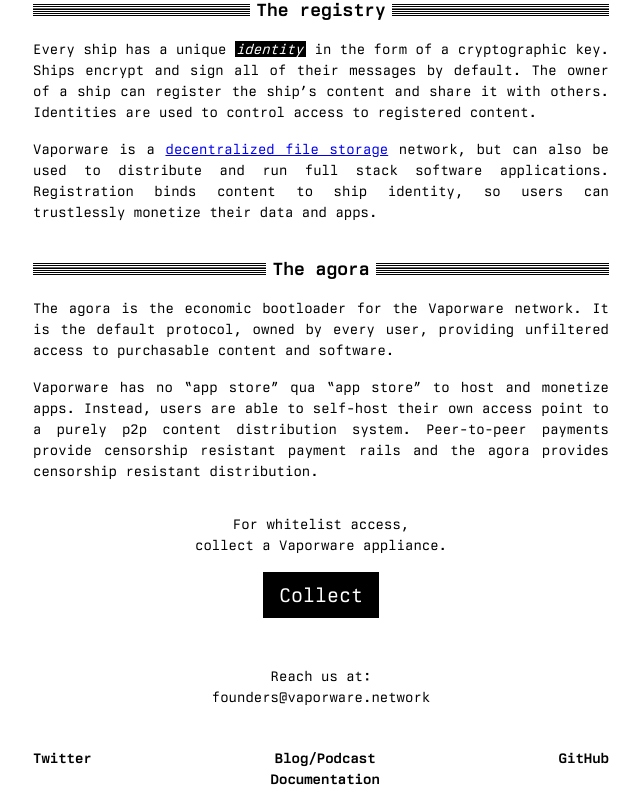
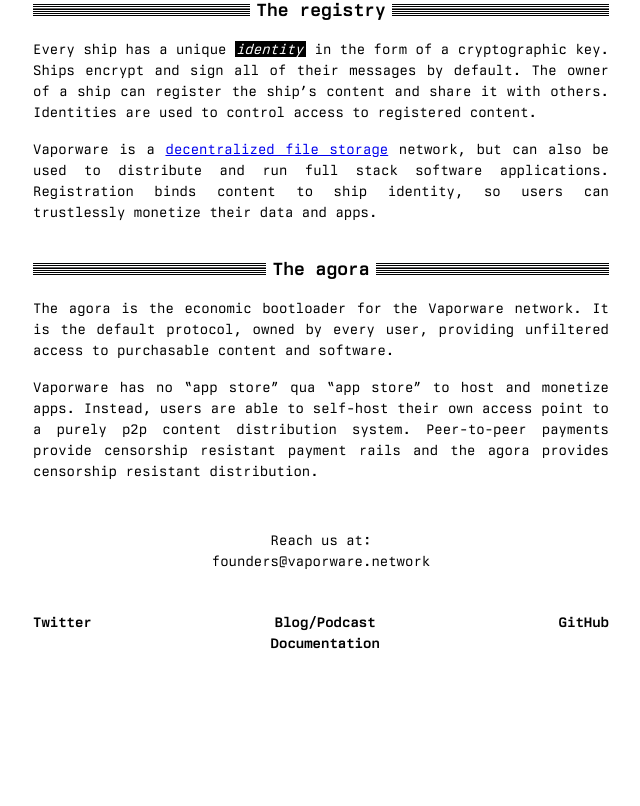
Before and after one commit to deathtothecorporation/vaporware.network, a Next.js app: page / in a window 1280 px wide. Shown: the part 1101-1907 px from the top of the page, without its empty margins (319-959 px from the left). After the commit the page ends 1771 px from the top, so only its background shows below. Built offline with nearby package versions, Linux system fonts and the light colour scheme.

Commit message:
Update language

```diff
--- a/src/app/layout.tsx
+++ b/src/app/layout.tsx
@@ -198,13 +198,6 @@
 
             <hr className="my-4" />
 
-            <p className="mb-2">
-              For whitelist access, collect a Vaporware appliance:
-              <br />
-              <a href="https://zora.co/collect/base:0x5ea0b45d94eba075b95c1296a8e5b8397ee6b8f9/1">
-                Collect
-              </a>
-            </p>
 
             <p className="mb-2">Reach us at: founders@vaporware.network</p>
             <ul>
--- a/src/app/page.tsx
+++ b/src/app/page.tsx
@@ -369,8 +369,8 @@
             Every ship has a unique <span className="key-term">identity</span>{" "}
             in the form of a cryptographic key. Ships encrypt and sign all of
             their messages by default. The owner of a ship can register the
-            ship’s content and share it with others. Identities are used
-            to control access to registered content.
+            ship’s content and share it with others. Identities are used to
+            control access to registered content.
           </p>
 
           <p>
@@ -379,8 +379,8 @@
               decentralized file storage
             </a>{" "}
             network, but can also be used to distribute and run full stack
-            software applications. Registration binds content to ship identity, so
-            users can trustlessly monetize their data and apps.
+            software applications. Registration binds content to ship identity,
+            so users can trustlessly monetize their data and apps.
           </p>
         </section>
 
@@ -400,26 +400,13 @@
           <p>
             Vaporware has no &ldquo;app store&rdquo; qua &ldquo;app store&rdquo;
             to host and monetize apps. Instead, users are able to self-host
-            their own access point to a purely p2p content
-            distribution system. Peer-to-peer payments provide censorship resistant payment
-            rails and the agora provides censorship resistant distribution.
+            their own access point to a purely p2p content distribution system.
+            Peer-to-peer payments provide censorship resistant payment rails and
+            the agora provides censorship resistant distribution.
           </p>
         </section>
 
         <section className="text-center">
-          <p className="text-center">
-            For whitelist access,
-            <br />
-            collect a Vaporware appliance.
-          </p>
-
-          <a
-            href="https://zora.co/collect/base:0x5ea0b45d94eba075b95c1296a8e5b8397ee6b8f9/1"
-            target="_blank"
-          >
-            <button className="text-[20px]">Collect</button>
-          </a>
-
           <p className="text-center mt-12 mb-8">
             Reach us at: <br />
             founders@vaporware.network
```
